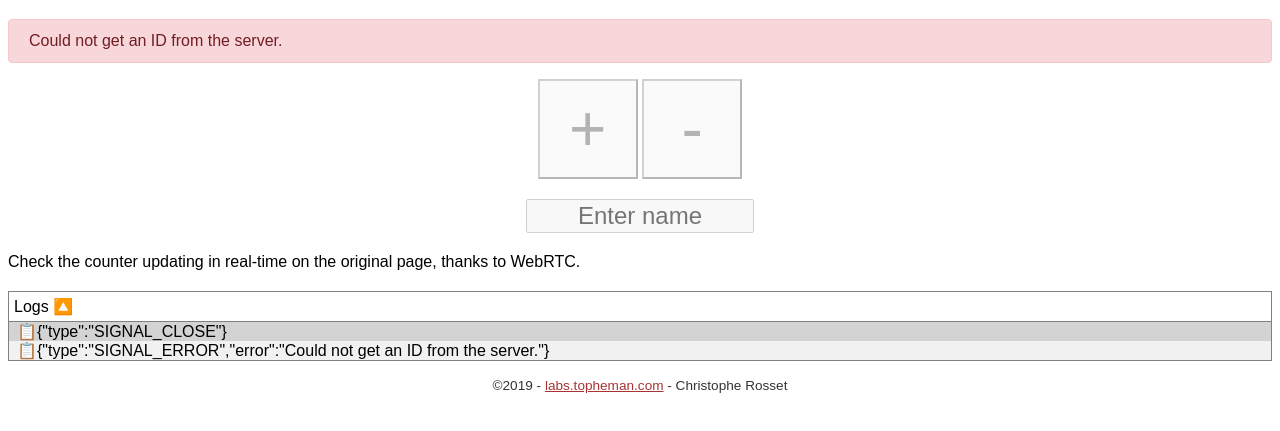
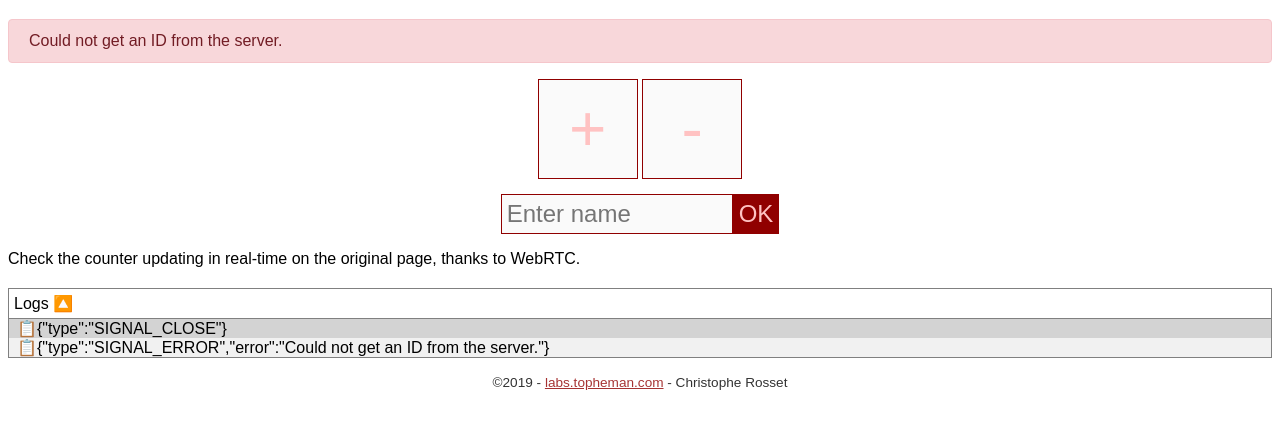
Before and after one commit to topheman/webrtc-experiments, a website with bundled scripts: page src/remote.html in a window 1280 px wide. Shown: the part 61-492 px from the top of the page. Built offline with nearby package versions, Linux system fonts and the light colour scheme; no server answers.

Commit message:
feat(*): style for disabled buttons

```diff
--- a/src/css/remote.css
+++ b/src/css/remote.css
@@ -10,15 +10,44 @@ body {
   height: 100px;
   font-size: 400%;
   padding: 0;
+  color: #900000;
+  border: 1px solid #900000;
+}
+.counter-control button:disabled {
+  color: #ffc2c2;
 }
 console-display {
   display: block;
   margin-top: 20px;
 }
-.form-set-name input {
+.form-set-name label {
+  margin-top: 15px;
+  text-align: center;
+  display: block;
+  /* border: 1px solid red; */
+}
+.form-set-name label input,
+.form-set-name label button {
+  border-radius: 0;
   font-size: 150%;
-  text-align: center;
-  margin: 20px auto;
+  display: inline-block;
+  padding: 5px;
+  margin: 0px;
+  border: 1px solid #900000;
+}
+.form-set-name label input {
+  vertical-align: top;
   width: 220px;
-  display: block;
 }
+.form-set-name label input:disabled {
+  color: #ffc2c2;
+}
+.form-set-name label button {
+  color: white;
+  background: #900000;
+}
+.form-set-name label button:disabled {
+  color: #ffc2c2;
+}
+button[:disabled] {
+}
--- a/src/js/remote.container.js
+++ b/src/js/remote.container.js
@@ -11,6 +11,7 @@ export function createView(templateNode, staticContent, store, events) {
   const loader = content.querySelector(".initial-loading");
   const errorsDisplay = content.querySelector("errors-display");
   const formInput = content.querySelector(".form-set-name input");
+  const formButton = content.querySelector(".form-set-name button");
   const buttons = content.querySelectorAll(".counter-control button");
   formInput.value = getRemoteNameFromSessionStorage();
   const consoleDisplay = content.querySelector("console-display");
@@ -46,18 +47,13 @@ export function createView(templateNode, staticContent, store, events) {
     if (state.common.peerId || state.common.signalErrors.length > 0) {
       loader.classList.add("hide");
     }
-    buttons.forEach(button => {
+    [...buttons, formInput, formButton].forEach(button => {
       if (isDisconnected(state)) {
         button.setAttribute("disabled", "");
       } else {
         button.removeAttribute("disabled");
       }
     });
-    if (isDisconnected(state)) {
-      formInput.setAttribute("disabled", "");
-    } else {
-      formInput.removeAttribute("disabled");
-    }
     errorsDisplay.data = [
       isDisconnected(state) && isLocalIp(location.hostname)
         ? `You're disconnected.<br/>You are running the app in development on a <strong>local ip</strong> (${location.hostname}) (<strong>without https</strong>) which leads to disconnections.<br/><strong>Use tools such as localtunnel.me or ngrock.io to test with mobile devices</strong>.<br/>Features such as <strong>WebRTC need https</strong> in production.`
--- a/src/remote.html
+++ b/src/remote.html
@@ -50,7 +50,11 @@
         <button type="button" class="counter-control-sub">-</button>
       </div>
       <form class="form-set-name" action=".">
-        <input type="text" placeholder="Enter name" />
+        <label>
+          <input type="text" placeholder="Enter name" /><button type="submit">
+            OK
+          </button>
+        </label>
       </form>
       <p>
         Check the counter updating in real-time on the original page, thanks to
```
